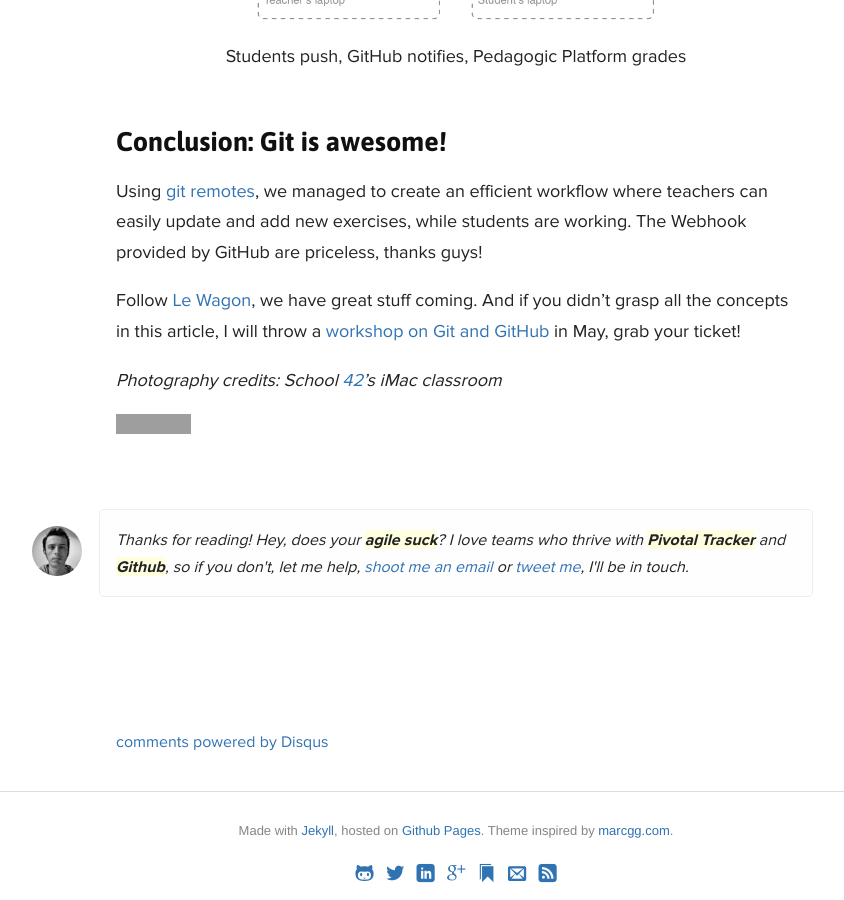
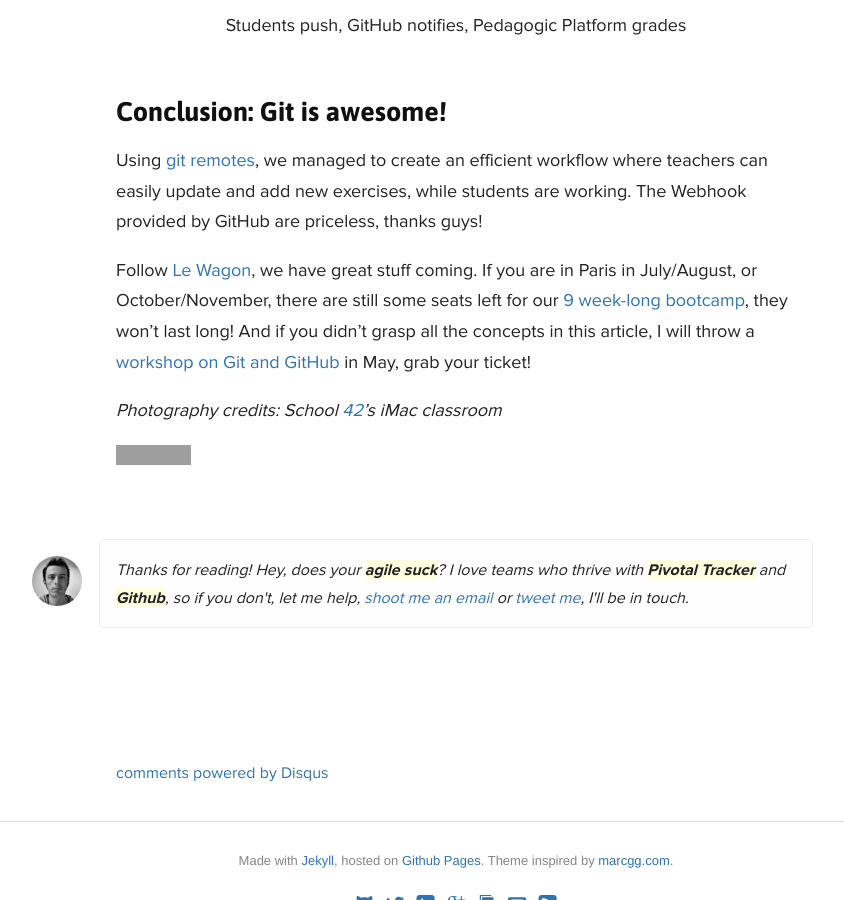
Before and after one commit to ssaunier/ssaunier.github.io, a Jekyll site: the page built from _posts/2014-04-21-practical-example-of-using-git-in-a-school.markdown, in a window 1280 px wide and 900 px high, scrolled down 4565 px. Shown: the whole window, without its empty margins (184-1028 px from the left). Built offline with Jekyll 4.4.1, drawn with Linux system fonts in a browser that asks for light colours; Markdown is read by kramdown in place of the engine named in the settings; comment, search, counter and statistics services are not loaded; some of the changed text lies outside the part shown; grey boxes are pictures that could not be loaded.

````diff
--- a/_posts/2014-04-21-practical-example-of-using-git-in-a-school.markdown
+++ b/_posts/2014-04-21-practical-example-of-using-git-in-a-school.markdown
@@ -23,7 +23,7 @@
 When we first ran the camp, students kept telling us they wanted a way to know if their code was correct. Exercises consisted only of a `README.md`, and solutions were
 given at the end of the day through live-coding sessions. It was a bit caotic.
 
-How could we automatically check if a student's answer to an exercise was correct?? Well, it's quite straightforward, let's use <acronym title="Test Driven Development">TDD</acronym>!
+How could we automatically check if a student's answer to an exercise was correct? Well, it's quite straightforward, let's use <acronym title="Test Driven Development">TDD</acronym>!
 We agreed on an exercise template:
 
 ```
@@ -104,8 +103,8 @@
 to create an efficient workflow where teachers can easily update and add new exercises,
 while students are working. The Webhook provided by GitHub are priceless, thanks guys!
 
-Follow [Le Wagon](https://twitter.com/intent/follow?screen_name=Lewagonparis), we have great
-stuff coming. And if you didn't grasp all the concepts in this article, I will throw
+Follow [Le Wagon](https://twitter.com/intent/follow?screen_name=Lewagonparis), we have great stuff coming. If you are in Paris in July/August, or October/November, there are still some seats left for our <a href="http://www.lewagon.org/premiere">9 week-long bootcamp</a>, they won't last long!
+And if you didn't grasp all the concepts in this article, I will throw
 a [workshop on Git and GitHub](http://www.lewagon.org/learn/debuter-avec-git-github) in May,
 grab your ticket!
 
````
Also changed, not shown: other parts of _posts/2014-04-21-practical-example-of-using-git-in-a-school.markdown (+1 -2 lines), images/posts/ecole42.jpg, images/posts/git-kitt.png.
